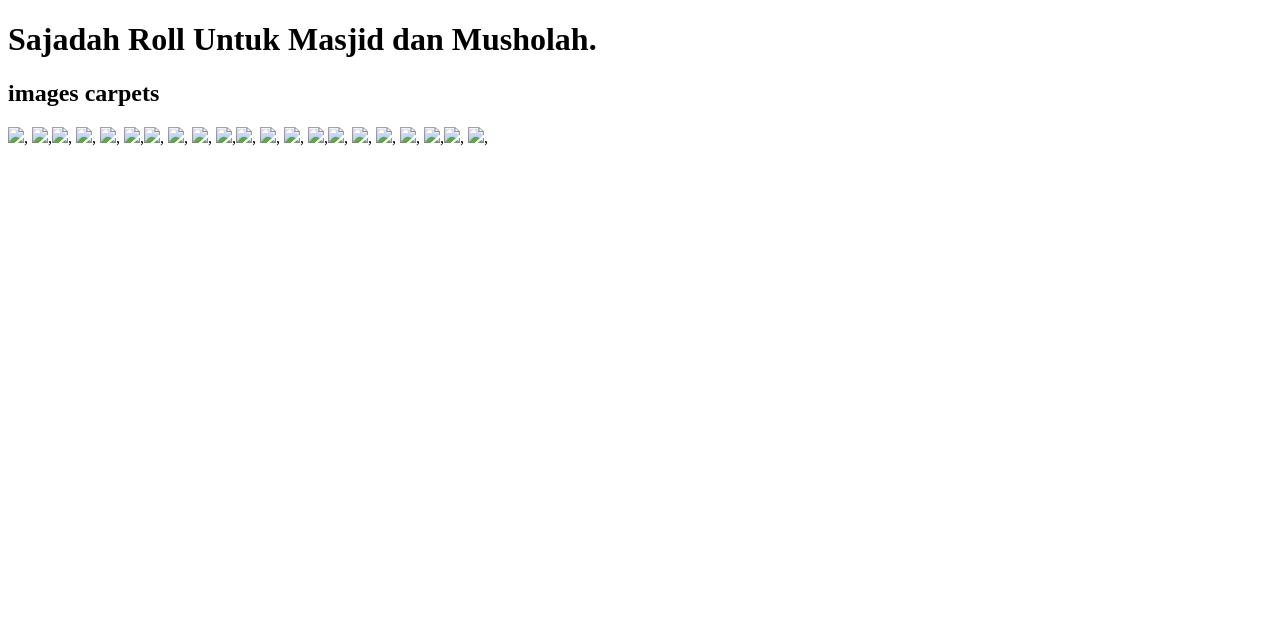
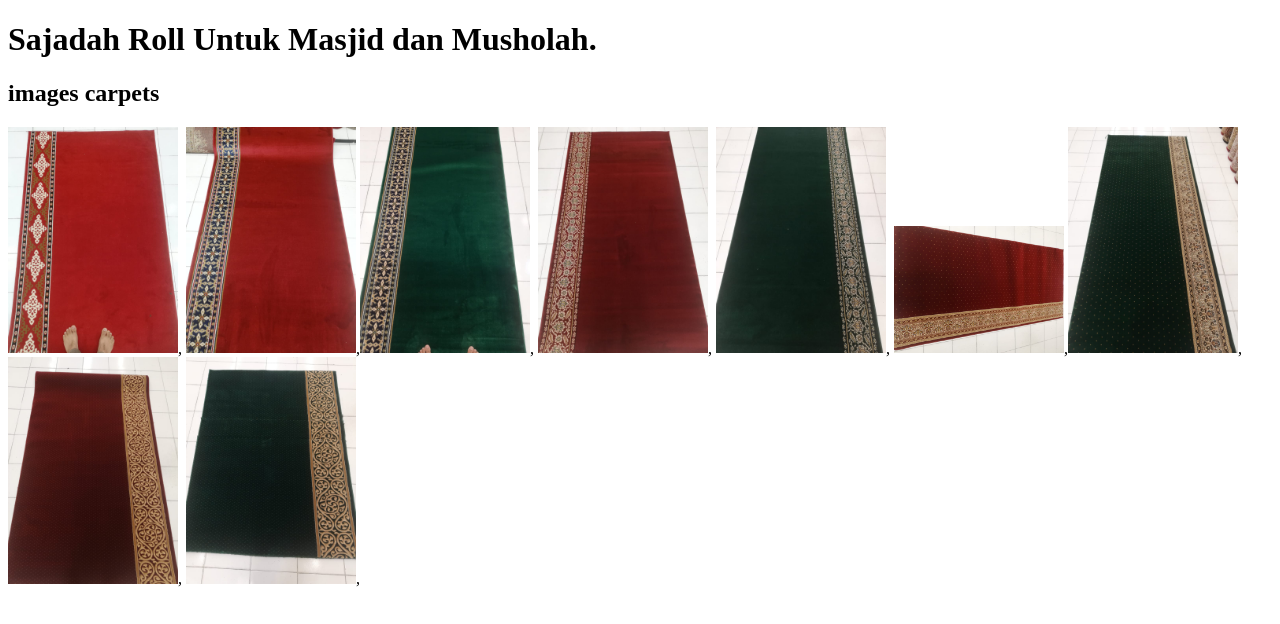
Before and after one commit to globlewonder/carpets-turki, a plain HTML site: page index.html in a window 1280 px wide. Drawn offline with Linux system fonts and the light colour scheme.

Commit message:
change in body

```diff
--- a/index.html
+++ b/index.html
@@ -7,7 +7,7 @@
     <body>
         <h1>Sajadah Roll Untuk Masjid dan Musholah.</h1>
         <h2>images carpets</h2>
-        <img src="smd-carpets/2.jpeg" att="Capets" width="170">,  <img src="smd-carpets/3.jpeg" att="Capets" width="170">,<img src="smd-carpets/4.jpeg" att="Capets" width="170">,  <img src="smd-carpets/5.jpeg" att="Capets" width="170">, <img src="smd-carpets/6.jpeg" att="Capets" width="170">,  <img src="smd-carpets/7.jpeg" att="Capets" width="170">,<img src="smd-carpets/8.jpeg" att="Capets" width="170">,  <img src="smd-carpets/9.jpeg" att="Capets" width="170">,  <img src="smd-carpets/10.jpeg" att="Capets" width="170">,  <img src="smd-carpets/11.jpeg" att="Capets" width="170">,<img src="smd-carpets/12.jpeg" att="Capets" width="170">,  <img src="smd-carpets/13.jpeg" att="Capets" width="170">, <img src="smd-carpets/14.jpeg" att="Capets" width="170">,  <img src="smd-carpets/15.jpeg" att="Capets" width="170">,<img src="smd-carpets/16.jpeg" att="Capets" width="170">,  <img src="smd-carpets/17.jpeg" att="Capets" width="170">, <img src="smd-carpets/18.jpeg" att="Capets" width="170">, <img src="smd-carpets/19.jpeg" att="Capets" width="170">,  <img src="smd-carpets/20.jpeg" att="Capets" width="170">,<img src="smd-carpets/21.jpeg" att="Capets" width="170">,  <img src="smd-carpets/22.jpeg" att="Capets" width="170">,
+        <img src="images/2.jpeg" att="Capets" width="170">,  <img src="images/3.jpeg" att="Capets" width="170">,<img src="images/4.jpeg" att="Capets" width="170">,  <img src="images/5.jpeg" att="Capets" width="170">, <img src="images/6.jpeg" att="Capets" width="170">,  <img src="images/7.jpeg" att="Capets" width="170">,<img src="images/8.jpeg" att="Capets" width="170">,  <img src="images/9.jpeg" att="Capets" width="170">,  <img src="images/10.jpeg" att="Capets" width="170">,  <img
 
 
 
```
